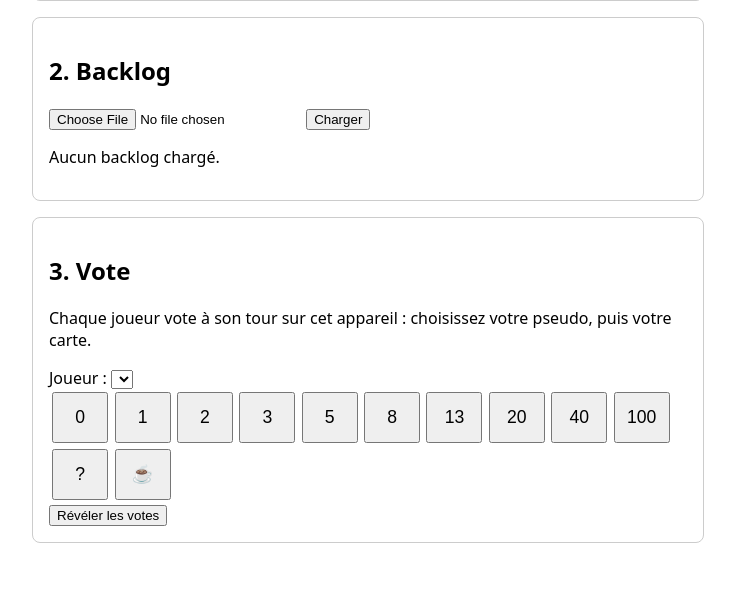
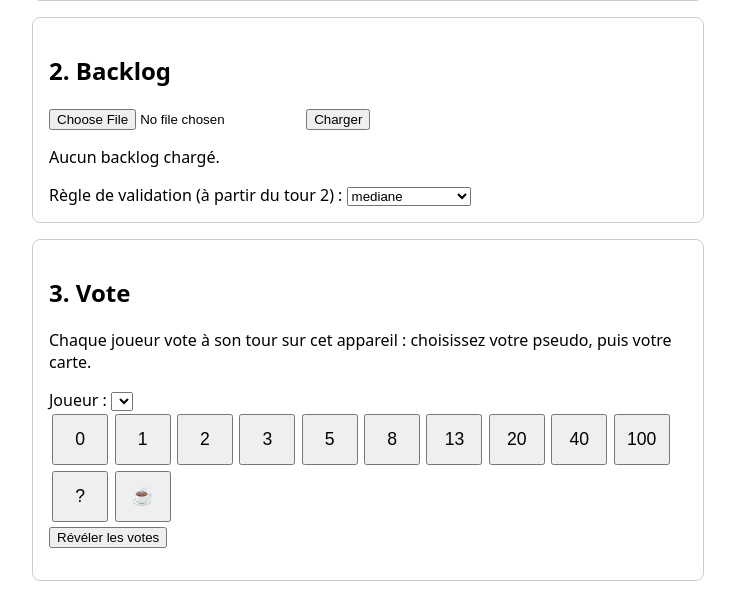
Before and after one commit to aamahamat/Projet-CAPI, a Flask app: page / in a window 1280 px wide. Shown: the part 281-894 px from the top of the page, without its empty margins (272-1007 px from the left). Before the commit the page ends 824 px from the top, so only its background shows below. Run offline with Flask 3, Linux system fonts and the light colour scheme; lists and menus that the app fills with data are empty.

Commit message:
Enhance index.html with validation rule and updates
Added validation rule selection and updated functionality display.

```diff
--- a/src/capi/templates/index.html
+++ b/src/capi/templates/index.html
@@ -34,6 +34,9 @@
     <input type="file" id="fichier" accept=".json,application/json">
     <button id="charger">Charger</button>
     <p id="fonctionnalite">Aucun backlog chargé.</p>
+    <label>Règle de validation (à partir du tour 2) :
+      <select id="regle"></select>
+    </label>
   </section>
 
   <section>
@@ -43,6 +46,8 @@
     <div id="cartes"></div>
     <button id="reveler">Révéler les votes</button>
     <table id="resultat" hidden></table>
+    <p id="verdict"></p>
+    <button id="continuer" hidden>Continuer</button>
   </section>
 
 <script>
@@ -63,8 +68,15 @@ async function rafraichir() {
 
   const f = etat.fonctionnalite;
   document.getElementById("fonctionnalite").textContent = f
-    ? `${etat.projet ? etat.projet + " – " : ""}Fonctionnalité ${etat.numero}/${etat.total} : ${f.id} – ${f.titre}`
+    ? `${etat.projet ? etat.projet + " – " : ""}Fonctionnalité ${etat.numero}/${etat.total} : ${f.id} – ${f.titre} (tour ${etat.tour})`
+      + (etat.terminee ? " – backlog entièrement estimé" : "")
     : "Aucun backlog chargé.";
+
+  const regle = document.getElementById("regle"); regle.replaceChildren();
+  for (const nom of etat.regles) {
+    const opt = document.createElement("option"); opt.value = opt.textContent = nom;
+    opt.selected = nom === etat.regle; regle.append(opt);
+  }
 
   const ul = document.getElementById("joueurs"); ul.replaceChildren();
   const sel = document.getElementById("choix-joueur"); const courant = sel.value; sel.replaceChildren();
@@ -96,6 +108,14 @@ async function rafraichir() {
       tr.insertCell().textContent = carte === "cafe" ? "☕" : carte;
     }
   }
+
+  const r = etat.resultat;
+  document.getElementById("verdict").textContent = r
+    ? (r.valide ? `Validé : ${r.valeur}. ` : "Nouveau tour. ") + r.motif
+    : "";
+  const suite = document.getElementById("continuer");
+  suite.hidden = !etat.revele || etat.terminee;
+  suite.textContent = r && r.valide ? "Fonctionnalité suivante" : "Nouveau tour";
 }
 
 document.getElementById("generer").onclick = () => {
@@ -120,6 +140,10 @@ document.getElementById("charger").onclick = () => {
   appel("/api/backlog", {method: "POST", body: form});
 };
 document.getElementById("reveler").onclick = () => appel("/api/revelation", {method: "POST"});
+document.getElementById("continuer").onclick = () => appel("/api/suite", {method: "POST"});
+document.getElementById("regle").onchange = (e) => appel("/api/regle", {
+  method: "POST", headers: JSON_HEADERS, body: JSON.stringify({regle: e.target.value}),
+});
 rafraichir();
 </script>
 </body>
```
